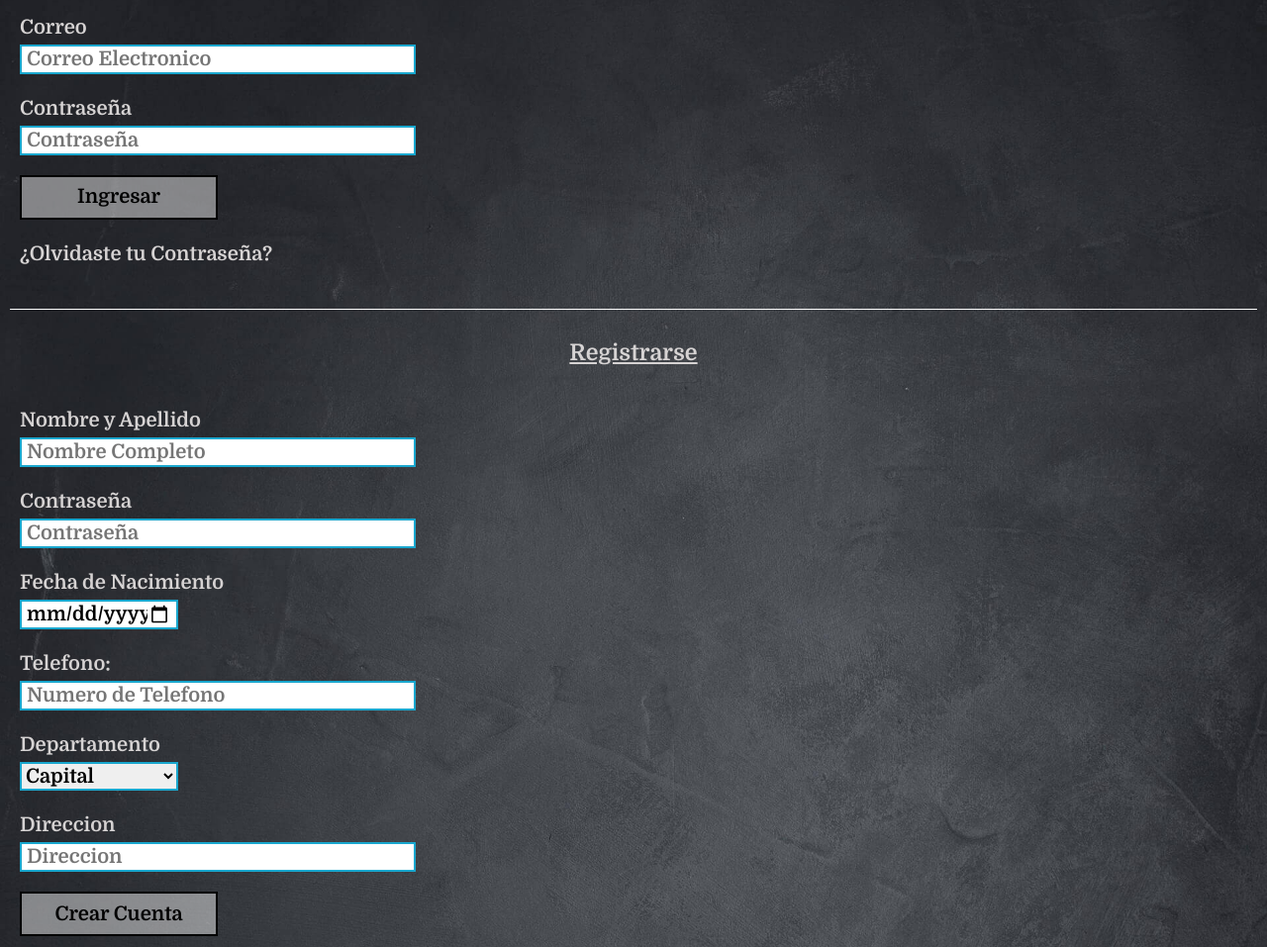
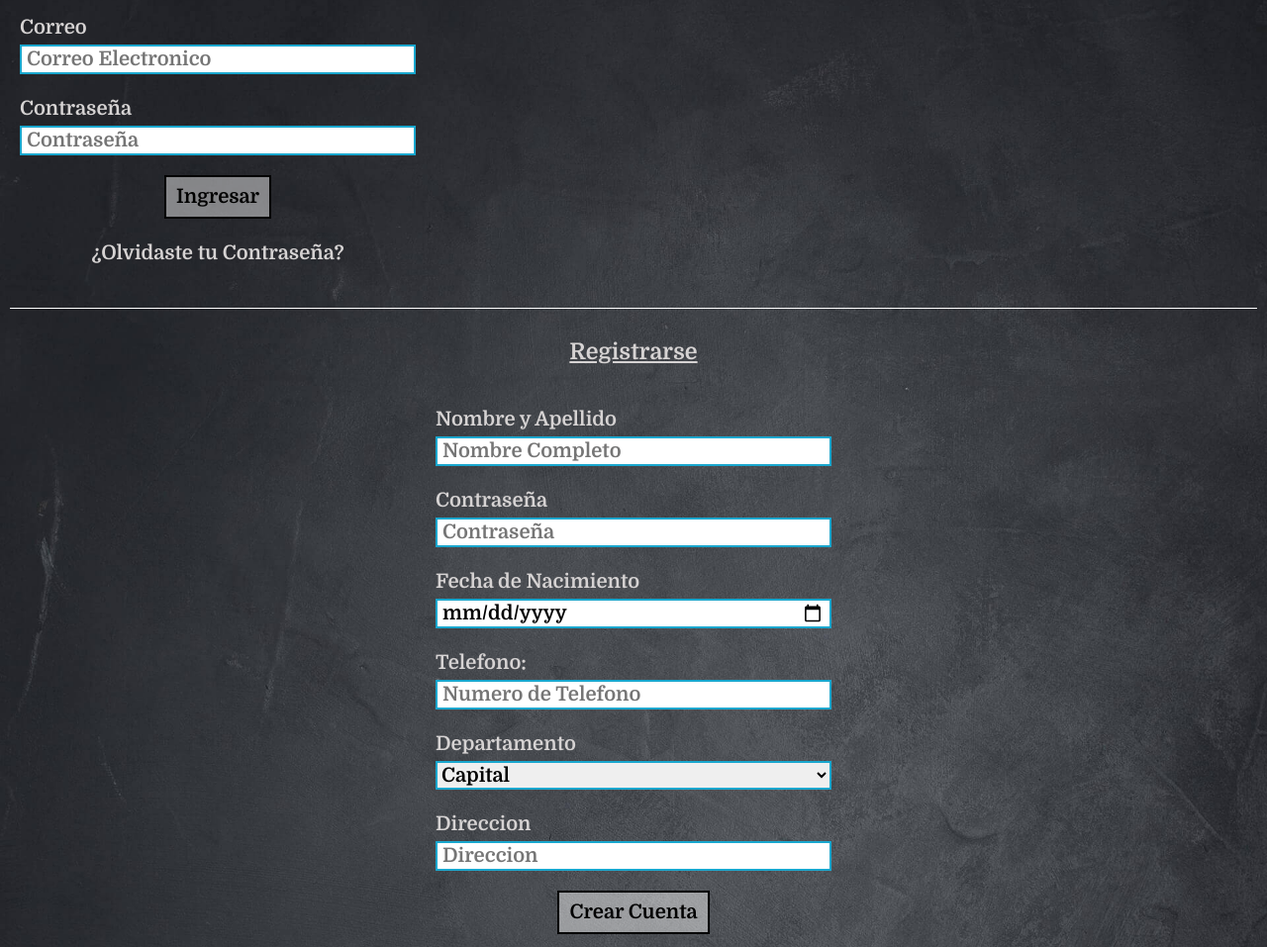
Before and after one commit to GuillermoVargas264/PF-Vargas-Fernandez-Guillermo, a website: page pages/micuenta.html in a window 1280 px wide. Shown: the part 317-1274 px from the top of the page at 99% size. Drawn offline with nearby package versions, Linux system fonts and the light colour scheme.

Commit message:
se centra formularios de contacto.html y micuenta.html

```diff
--- a/pages/micuenta.html
+++ b/pages/micuenta.html
@@ -154,13 +154,13 @@
                     </div>
                     <div class="formulario-registro">
                         <label for="fecha">Fecha de Nacimiento</label>
-                        <input type="date" class="form-tamañoreducido" placeholder="Fecha de Nacimiento" name="fecha">
+                        <input class="formulario-registro-fecha" type="date" class="form-tamañoreducido" placeholder="Fecha de Nacimiento" name="fecha">
                     </div>
                     <div class="formulario-registro">
                         <label for="phone">Telefono:</label>
                         <input type="tel" placeholder="Numero de Telefono" name="phone">
                     </div>
-                    <div class="formulario-registro formulario-registro-left">
+                    <div class="formulario-registro">
                         <label for="depa">Departamento</label>
                         <select name="depa" id="">
                             <option value="Capital">Capital</option>
--- a/scss/components/_sharedstyles.scss
+++ b/scss/components/_sharedstyles.scss
@@ -28,15 +28,17 @@
 //---------------------------------------------------
 //formulario para contacto y micuenta
 .contacto-comunicate-formulario {
+    display: flex;
+    flex-direction: column;
+    align-items: center;
     color: $whitesmoke;
     font-size: 2rem;
 
     .formulario-registro {
         display: flex;
+        flex-direction: column;
         padding: 1rem;
         gap: 0.2rem;
-        flex-direction: column;
-        justify-items: center;
 
         input {
             width: 40rem;
@@ -47,53 +49,47 @@
 
             &:hover {
                 box-shadow: 0rem 0rem 4rem $black;
-                width: 41rem;
                 height: 3.5rem;
             }
         }
 
-        .form-tamañoreducido {
-            width: 16rem;
-
+        &-fecha{
             &:hover, &:focus {
-                width: 17rem;
+                box-shadow: 0rem 0rem 4rem $black;
                 height: 3.5rem;
             }
         }
 
         select {
-            width: 16rem;
+            width: 40rem;
             border: 0.25rem solid $light-blue;
             transition: 0.3s ease-in-out;
 
-            &:hover {
+            &:hover, &:focus {
                 box-shadow: 0rem 0rem 4rem $black;
-            }
-
-            &:focus {
-                width: 17rem;
                 height: 3.5rem;
             }
         }
 
         textarea {
-            width: 60rem;
+            width: 40rem;
             height: 20rem;
             border: 0.25rem solid $light-blue;
             padding: 0rem 0.5rem;
             resize: none;
+            transition: 0.3s ease-in-out;
 
             &:hover {
+                width: 41rem;
+                height: 21rem;
                 box-shadow: 0rem 0rem 4rem $black;
             }
         }
 
         &-button {
             background-color: $white-trans;
-            padding: 0.5rem;
+            padding: 0.5rem 1rem;
             transition: 0.3s ease-out;
-            width: 20rem;
-            height: 4.5rem;
             border: 0.2rem solid $black;
 
             &:hover {
--- a/scss/layout/_micuenta.scss
+++ b/scss/layout/_micuenta.scss
@@ -6,6 +6,7 @@
         'area1 area1'
         'area2 area3'
         'area4 area5'
+        '..... area5'
     ;
 
     &-caja1 {
@@ -21,7 +22,9 @@
     }
 
     &-acceso {
+        display: flex;
         grid-area: area4;
+        justify-items: start;
     }
 
     &-registro {
```
Also changed, not shown: pages/contacto.html (+1 -1 lines), css/style.css, 1 other file.
